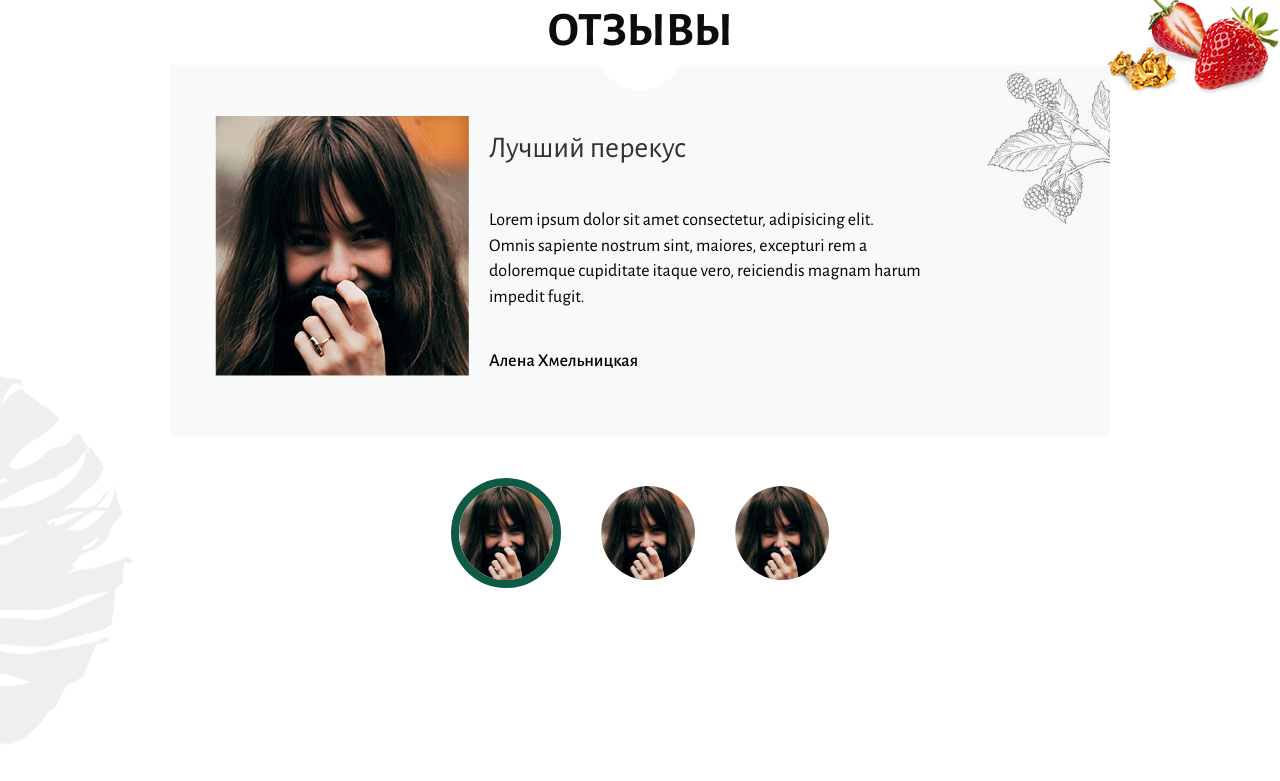
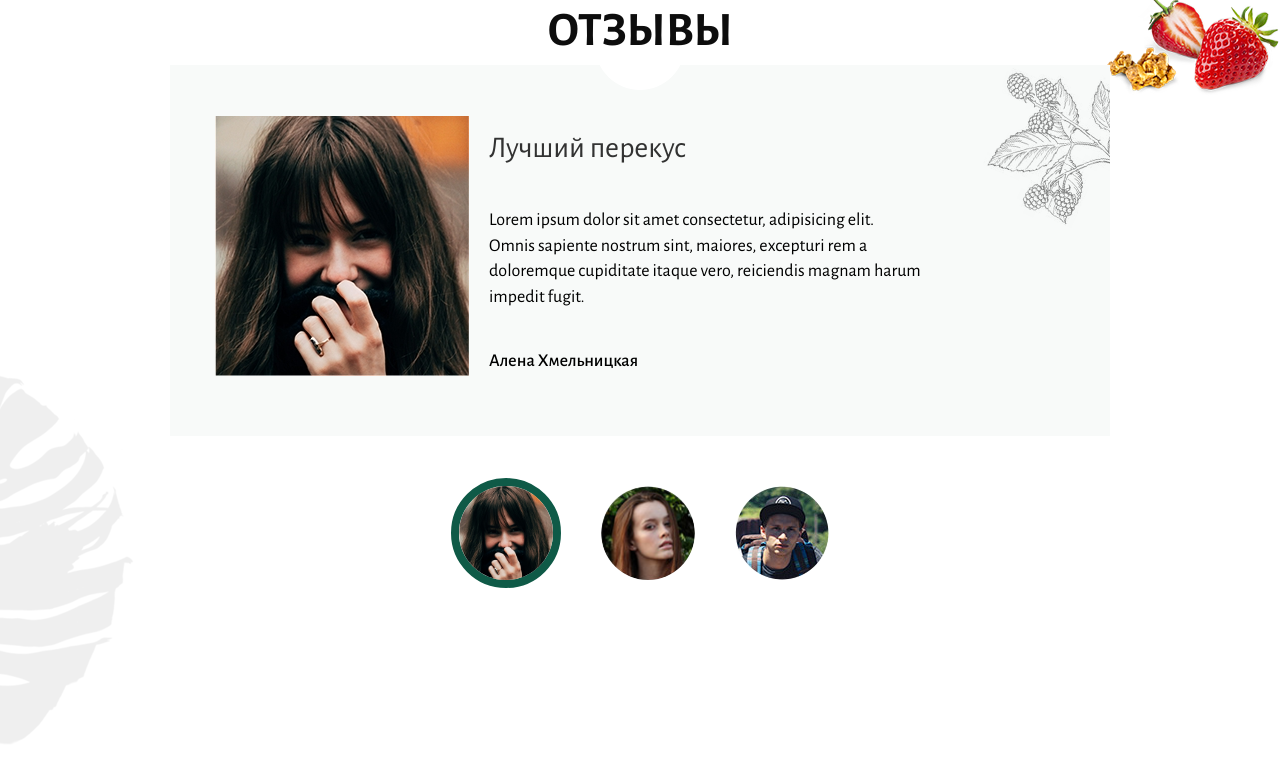
Before and after one commit to iomelyuhin/webmiddle, a plain HTML site: page index.html in a window 1280 px wide. Shown: the part 2315-3096 px from the top of the page. Drawn offline with Linux system fonts and the light colour scheme.

Commit message:
webmiddle v 3.3 feed

```diff
--- a/index.html
+++ b/index.html
@@ -220,12 +220,12 @@
             </li>
             <li class="feed__ava-item">
               <a href="#" class="feed__ava-link">
-                <img src="img/photos/feed_1.jpg" alt="" class="feed__ava-img">
+                <img src="img/photos/feed_2.jpg" alt="" class="feed__ava-img">
               </a>
             </li>
             <li class="feed__ava-item">
               <a href="#" class="feed__ava-link">
-                <img src="img/photos/feed_1.jpg" alt="" class="feed__ava-img">
+                <img src="img/photos/feed_3.jpg" alt="" class="feed__ava-img">
               </a>
             </li>
           </ul>
```
Also changed, not shown: img/photos/feed_2.jpg (added), img/photos/feed_3.jpg (added).
